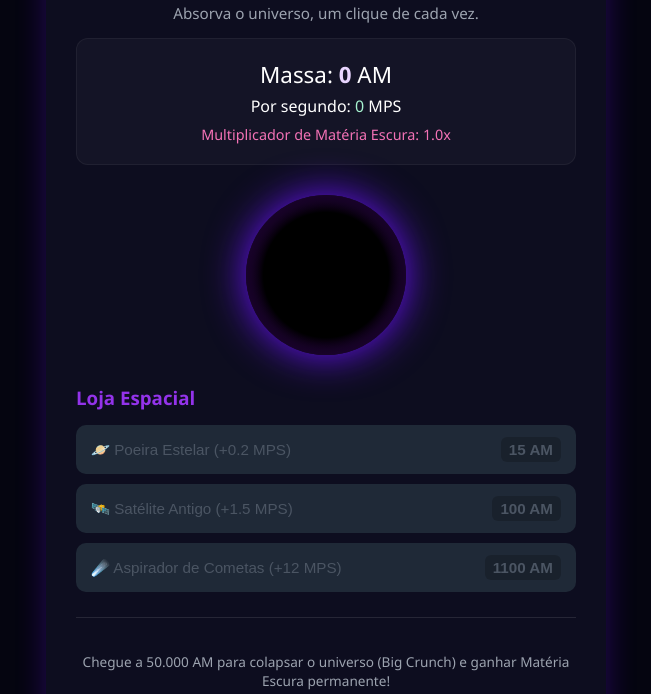
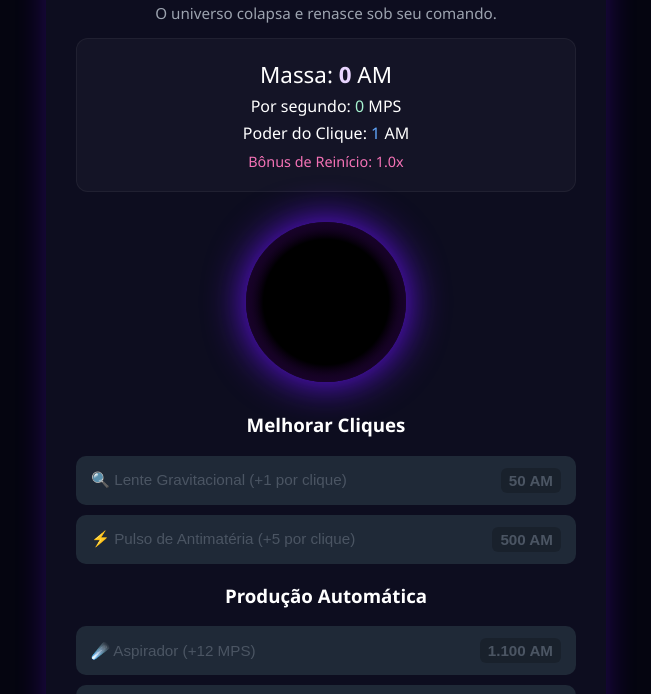
Before and after one commit to lkaua3576-sketch/click-game, a plain HTML site: page index.html in a window 1280 px wide. Shown: the part 107-801 px from the top of the page, without its empty margins (314-965 px from the left). Drawn offline with Linux system fonts and the light colour scheme.

Commit message:
Update index.html

```diff
--- a/index.html
+++ b/index.html
@@ -3,49 +3,55 @@
 <head>
     <meta charset="UTF-8">
     <meta name="viewport" content="width=device-width, initial-scale=1.0">
-    <title>CosmoClicker: O Despertar do Buraco Negro</title>
+    <title>CosmoClicker: Evolution</title>
     <link rel="stylesheet" href="style.css">
 </head>
 <body>
+    <div id="big-bang-overlay"></div>
 
     <div id="game-container">
         <h1>CosmoClicker</h1>
-        <p class="subtitle">Absorva o universo, um clique de cada vez.</p>
+        <p class="subtitle">O universo colapsa e renasce sob seu comando.</p>
 
         <div class="score-container">
             <p style="font-size: 1.4rem;">Massa: <strong id="mass-display" style="color: #e9d5ff;">0</strong> AM</p>
             <p>Por segundo: <span id="mps-display" style="color: #a7f3d0;">0</span> MPS</p>
+            <p>Poder do Clique: <span id="click-display" style="color: #60a5fa;">1</span> AM</p>
             <p style="font-size: 0.9rem; color: #f472b6; margin-top: 8px;">
-                Multiplicador de Matéria Escura: <span id="multiplier-display">1.0</span>x
+                Bônus de Reinício: <span id="multiplier-display">1.0</span>x
             </p>
         </div>
 
         <div id="black-hole"></div>
 
-        <h3 style="margin-bottom: 10px; color: #9333ea; text-align: left;">Loja Espacial</h3>
+        <h3 class="shop-title">Melhorar Cliques</h3>
         <div class="shop-container">
-            <button id="up1-btn" class="btn-upgrade" disabled>
-                <span>🪐 Poeira Estelar (+0.2 MPS)</span>
-                <span class="cost" id="up1-cost">15 AM</span>
+            <button id="click-up1-btn" class="btn-upgrade click-upgrade" disabled>
+                <span>🔍 Lente Gravitacional (+1 por clique)</span>
+                <span class="cost" id="cUp1-cost">50 AM</span>
             </button>
+            <button id="click-up2-btn" class="btn-upgrade click-upgrade" disabled>
+                <span>⚡ Pulso de Antimatéria (+5 por clique)</span>
+                <span class="cost" id="cUp2-cost">500 AM</span>
+            </button>
+        </div>
 
-            <button id="up2-btn" class="btn-upgrade" disabled>
-                <span>🛰️ Satélite Antigo (+1.5 MPS)</span>
-                <span class="cost" id="up2-cost">100 AM</span>
+        <h3 class="shop-title">Produção Automática</h3>
+        <div class="shop-container">
+            <button id="up3-btn" class="btn-upgrade" disabled>
+                <span>☄️ Aspirador (+12 MPS)</span>
+                <span class="cost" id="up3-cost">1.100 AM</span>
             </button>
-
-            <button id="up3-btn" class="btn-upgrade" disabled>
-                <span>☄️ Aspirador de Cometas (+12 MPS)</span>
-                <span class="cost" id="up3-cost">1100 AM</span>
+            <button id="up4-btn" class="btn-upgrade gold-upgrade" disabled>
+                <span>🌟 Devorador de Estrelas (+25 MPS)</span>
+                <span class="cost" id="up4-cost">5.000 AM</span>
             </button>
         </div>
 
         <div id="prestige-section">
-            <p style="font-size: 0.85rem; color: #9ca3af; margin-bottom: 8px;">
-                Chegue a 50.000 AM para colapsar o universo (Big Crunch) e ganhar Matéria Escura permanente!
-            </p>
+            <p id="prestige-requirement">Meta: 50.000 AM para o Big Bang</p>
             <button id="prestige-btn" class="btn-prestige" disabled>
-                Causar Big Crunch (+0 Matéria Escura)
+                CAUSAR BIG BANG
             </button>
         </div>
     </div>
```
